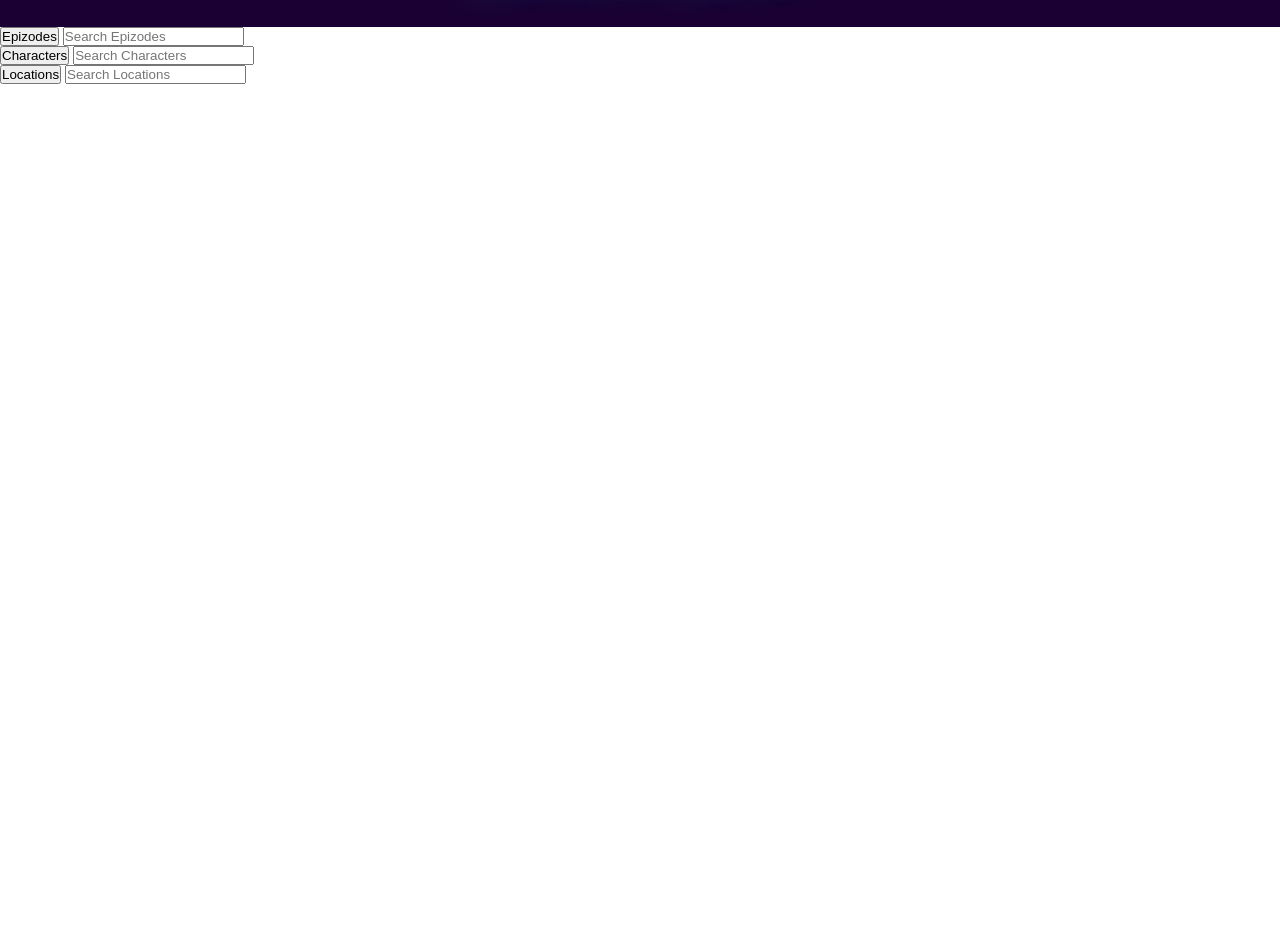
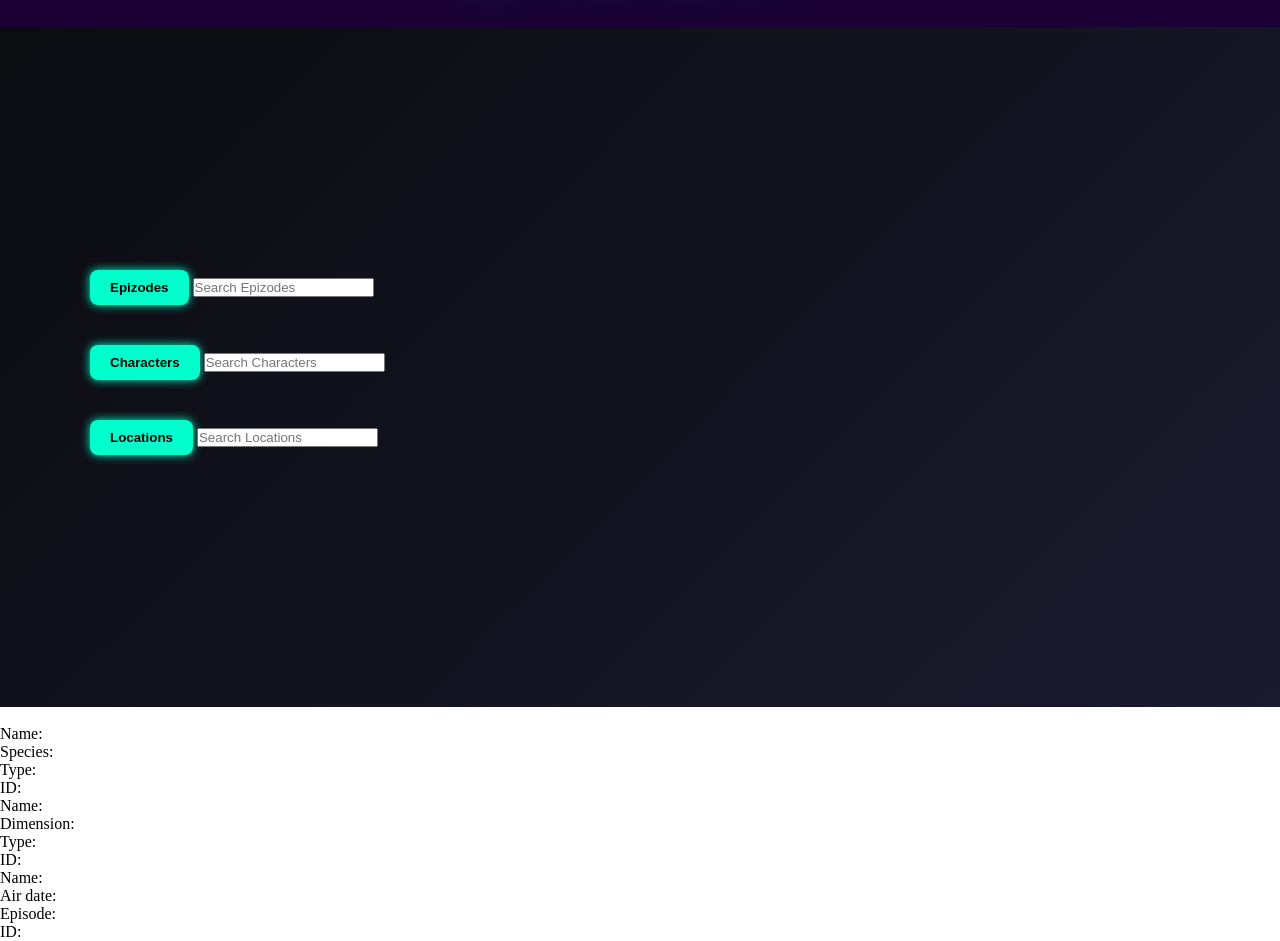
Before and after one commit to Luka-Popovic06/rick-and-morty-api, a plain HTML site: page index.html in a window 1280 px wide. Shown: the part 116-1057 px from the top of the page. Before the commit the page ends 800 px from the top, so only its background shows below. Drawn offline with Linux system fonts and the light colour scheme.

Commit message:
Add main container, button styles and input styling

```diff
--- a/index.html
+++ b/index.html
@@ -19,7 +19,7 @@
         <div class="btn-minibox">
           <button class="btn episodes-btn">Epizodes</button>
           <input
-            class="search-epizodes hidden"
+            class="search-epizodes transparent"
             type="text"
             placeholder="Search Epizodes"
             name="episodes"
@@ -29,7 +29,7 @@
         <div class="btn-minibox">
           <button class="btn characters-btn">Characters</button>
           <input
-            class="search-characters hidden"
+            class="search-characters transparent"
             type="text"
             placeholder="Search Characters"
             name="characters"
@@ -39,7 +39,7 @@
         <div class="btn-minibox">
           <button class="btn locations-btn">Locations</button>
           <input
-            class="search-locations hidden"
+            class="search-locations transparent"
             type="text"
             placeholder="Search Locations"
             name="Locations"
@@ -48,6 +48,68 @@
         </div>
       </div>
     </main>
-    <script src="script.js"></script>
+    <div class="info-card_character hidden">
+      <img class="character-img" src="" />
+      <div class="characters-info">
+        <p>
+          <span>Name: </span>
+          <span class="character-name"></span>
+        </p>
+        <p>
+          <span>Species: </span>
+          <span class="character-species"></span>
+        </p>
+        <p>
+          <span>Type: </span>
+          <span class="character-type"></span>
+        </p>
+        <p>
+          <span>ID: </span>
+          <span class="character-id"></span>
+        </p>
+      </div>
+    </div>
+    <div class="info-card_location hidden">
+      <div class="locations-info">
+        <p>
+          <span>Name: </span>
+          <span class="location-name"></span>
+        </p>
+        <p>
+          <span>Dimension: </span>
+          <span class="location-dimension"></span>
+        </p>
+        <p>
+          <span>Type: </span>
+          <span class="location-type"></span>
+        </p>
+        <p>
+          <span>ID: </span>
+          <span class="location-id"></span>
+        </p>
+      </div>
+    </div>
+    <div class="info-card_episodes hidden">
+      <div class="locations-info">
+        <p>
+          <span>Name: </span>
+          <span class="episode-name"></span>
+        </p>
+        <p>
+          <span>Air date: </span>
+          <span class="episode-air_date"></span>
+        </p>
+        <p>
+          <span>Episode: </span>
+          <span class="episode-number"></span>
+        </p>
+        <p>
+          <span>ID: </span>
+          <span class="episode-id"></span>
+        </p>
+      </div>
+    </div>
+    <div class="overlay hidden"></div>
+    <script type="module" src="script.js"></script>
   </body>
 </html>
--- a/script.js
+++ /dev/null
@@ -1 +0,0 @@
-'use strict';
--- a/style.css
+++ b/style.css
@@ -18,3 +18,34 @@ h1 {
   text-shadow: -2px -2px 0 #000, 2px -2px 0 #000, -2px 2px 0 #000,
     2px 2px 0 #000, 0 0 10px #00ffcc, 0 0 20px #00ffcc, 0 0 40px #00ffcc;
 }
+/*Main*/
+.container {
+  background: linear-gradient(135deg, #0b0c10, #1a1a2e);
+  color: #39ff14;
+  height: 80vh;
+  padding: 20px;
+  display: flex;
+  align-items: center;
+  gap: 70px;
+}
+.button-box {
+  display: flex;
+  flex-direction: column;
+  gap: 30px;
+}
+.btn {
+  background: #00ffcc;
+  color: #000;
+  font-weight: bold;
+  border-radius: 8px;
+  padding: 10px 20px;
+  border: none;
+  cursor: pointer;
+  transition: 0.3s;
+  box-shadow: 0 0 10px #00ffcc;
+  margin-bottom: 10px;
+}
+.btn:hover {
+  background: #39ff14;
+  box-shadow: 0 0 15px #39ff14;
+}
```
Also changed, not shown: dom.js (added, +10 -0 lines), api.js (added), input.js (added).
